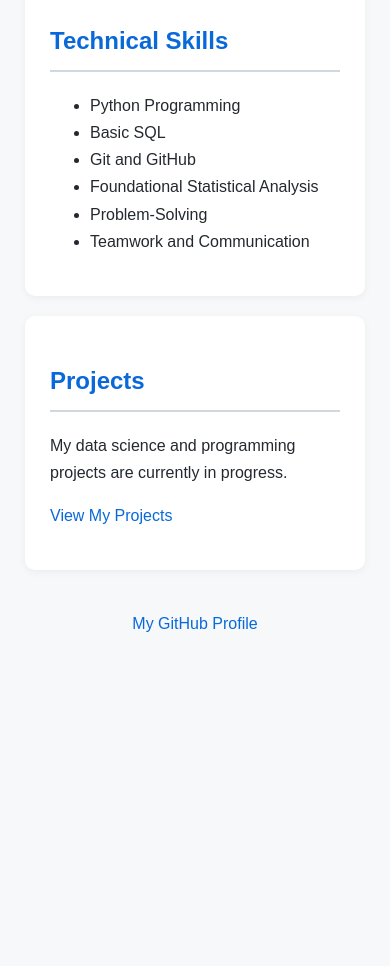
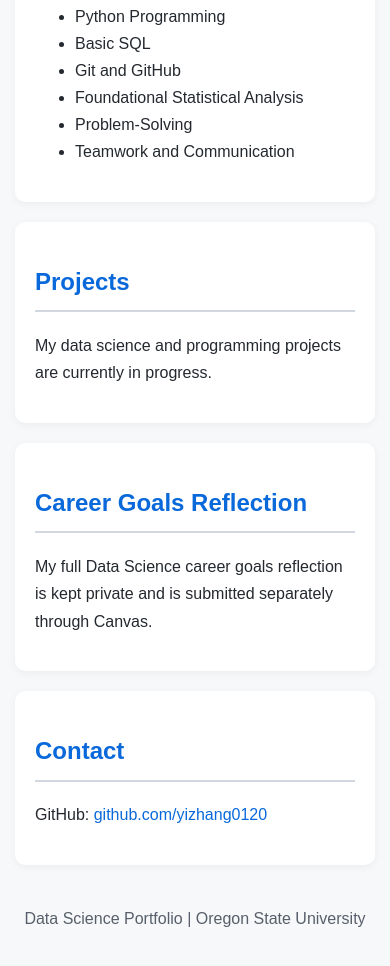
Before and after one commit to yizhang0120/ds-portfolio, a plain HTML site: page index.html in a window 390 px wide. Shown: the part 742-1708 px from the top of the page. Before the commit the page ends 1435 px from the top, so only its background shows below. Drawn offline with Linux system fonts and the light colour scheme.

Commit message:
Update index.html

```diff
--- a/index.html
+++ b/index.html
@@ -5,6 +5,7 @@
   <meta charset="UTF-8">
   <meta name="viewport" content="width=device-width, initial-scale=1.0">
   <title>Data Science Portfolio</title>
+
   <style>
     body {
       font-family: Arial, sans-serif;
@@ -54,6 +55,16 @@
       margin-top: 40px;
       color: #57606a;
     }
+
+    @media (max-width: 600px) {
+      body {
+        padding: 20px 15px;
+      }
+
+      section {
+        padding: 20px;
+      }
+    }
   </style>
 </head>
 
@@ -64,6 +75,8 @@
     <p>Oregon State University | Data Science</p>
     <p>Expected Graduation: 2028</p>
   </header>
+
+  <main>
 
     <section>
       <h2>About Me</h2>
@@ -97,17 +110,31 @@
         My data science and programming projects
         are currently in progress.
       </p>
+    </section>
+
+    <section>
+      <h2>Career Goals Reflection</h2>
       <p>
-      <a href="projects.html">View My Projects</a>
+        My full Data Science career goals reflection
+        is kept private and is submitted separately
+        through Canvas.
       </p>
     </section>
 
-  <footer>
+    <section>
+      <h2>Contact</h2>
       <p>
+        GitHub:
         <a href="https://github.com/yizhang0120">
-        My GitHub Profile
+          github.com/yizhang0120
         </a>
       </p>
+    </section>
+
+  </main>
+
+  <footer>
+    <p>Data Science Portfolio | Oregon State University</p>
   </footer>
 
 </body>
```
Lines whose indentation alone changed are shown as unchanged.
